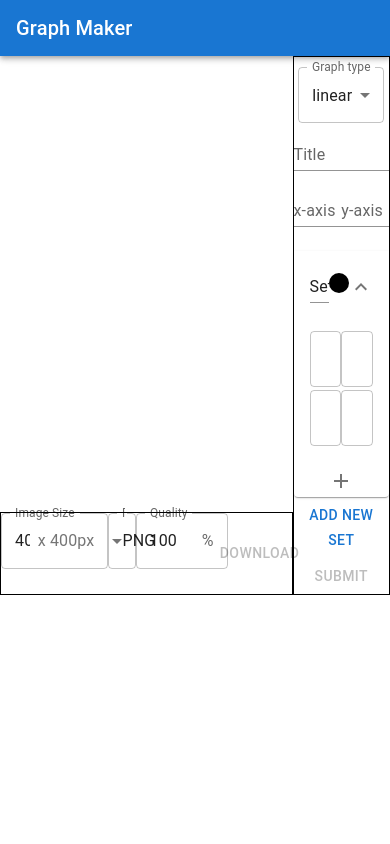
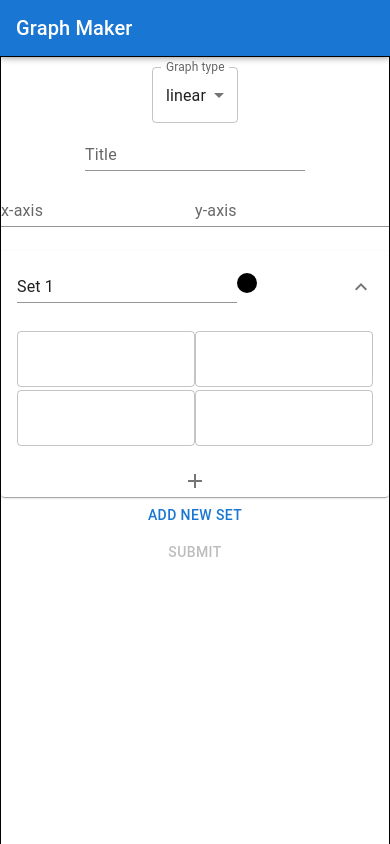
Before and after one commit to Skyrlon/graph-maker, a React (Create React App) app: page / in a window 390 px wide. Built offline with nearby package versions, Linux system fonts and the light colour scheme.

Commit message:
Set up global style for mobile design

```diff
--- a/src/App.js
+++ b/src/App.js
@@ -5,6 +5,17 @@ import styled from "styled-components";
 import { useState } from "react";
 import Graph from "./Graph";
 import DownloadSection from "./DownloadSection";
+
+const StyledApp = styled.div`
+  @media screen and (max-width: 767px) {
+    box-sizing: border-box;
+    width: 100%;
+    height: 100%;
+    margin: 0;
+    padding: 0;
+    overflow: hidden;
+  }
+`;
 
 const StyledBox = styled(Box)`
   display: grid;
@@ -14,6 +25,12 @@ const StyledBox = styled(Box)`
   grid-template-areas:
     "graph data-inputs"
     "save data-inputs";
+
+  @media (max-width: 767px) {
+    display: block;
+    width: 100%;
+    height: 100%;
+  }
 `;
 
 function App() {
@@ -27,7 +44,7 @@ function App() {
   };
 
   return (
-    <div className="App">
+    <StyledApp className="App">
       <AppBar component="nav" position="sticky">
         <Toolbar>
           <Typography variant="h6" component="div">
@@ -40,7 +57,7 @@ function App() {
         <Graph data={data} sendSvgData={(x) => setSvgData(x)} />
         <DownloadSection svgData={{ ...svgData, title: data?.title }} />
       </StyledBox>
-    </div>
+    </StyledApp>
   );
 }
 
--- a/src/DataInputs.jsx
+++ b/src/DataInputs.jsx
@@ -26,6 +26,11 @@ const StyledDataInputs = styled(Box)`
   & > * {
     margin-top: 0.5rem;
     margin-bottom: 0.5rem;
+  }
+
+  @media (max-width: 767px) {
+    height: 100%;
+    flex-basis: 100%;
   }
 `;
 
--- a/src/DownloadSection.jsx
+++ b/src/DownloadSection.jsx
@@ -15,6 +15,15 @@ const StyledDownloadSection = styled.section`
   position: relative;
   display: flex;
   flex-direction: row;
+  box-sizing: border-box;
+
+  @media (max-width: 767px) {
+    display: flex;
+    flex direction: row;
+    height: 100%;
+    box-sizing: border-box;
+    padding:10px;
+  }
   #canvas {
     position: absolute;
     width: 1px;
--- /dev/null
+++ b/src/GlobalStyle.js
@@ -0,0 +1,27 @@
+import { createGlobalStyle } from "styled-components";
+
+const styled = { createGlobalStyle };
+
+const GlobalStyle = styled.createGlobalStyle`
+  @media screen and (max-width: 767px) {
+    body {
+      box-sizing: border-box;
+      width: 100vw;
+      height: 100vh;
+      margin: 0;
+      padding: 0;
+      overflow: hidden;
+    }
+
+    #root {
+      box-sizing: border-box;
+      width: 100%;
+      height: 100%;
+      margin: 0;
+      padding: 0;
+      overflow: hidden;
+    }
+  }
+`;
+
+export default GlobalStyle;
--- a/src/index.js
+++ b/src/index.js
@@ -1,12 +1,14 @@
-import React from 'react';
-import ReactDOM from 'react-dom/client';
-import './index.css';
-import App from './App';
-import reportWebVitals from './reportWebVitals';
+import React from "react";
+import ReactDOM from "react-dom/client";
+import "./index.css";
+import App from "./App";
+import reportWebVitals from "./reportWebVitals";
+import GlobalStyle from "./GlobalStyle";
 
-const root = ReactDOM.createRoot(document.getElementById('root'));
+const root = ReactDOM.createRoot(document.getElementById("root"));
 root.render(
   <React.StrictMode>
+    <GlobalStyle />
     <App />
   </React.StrictMode>
 );
```
